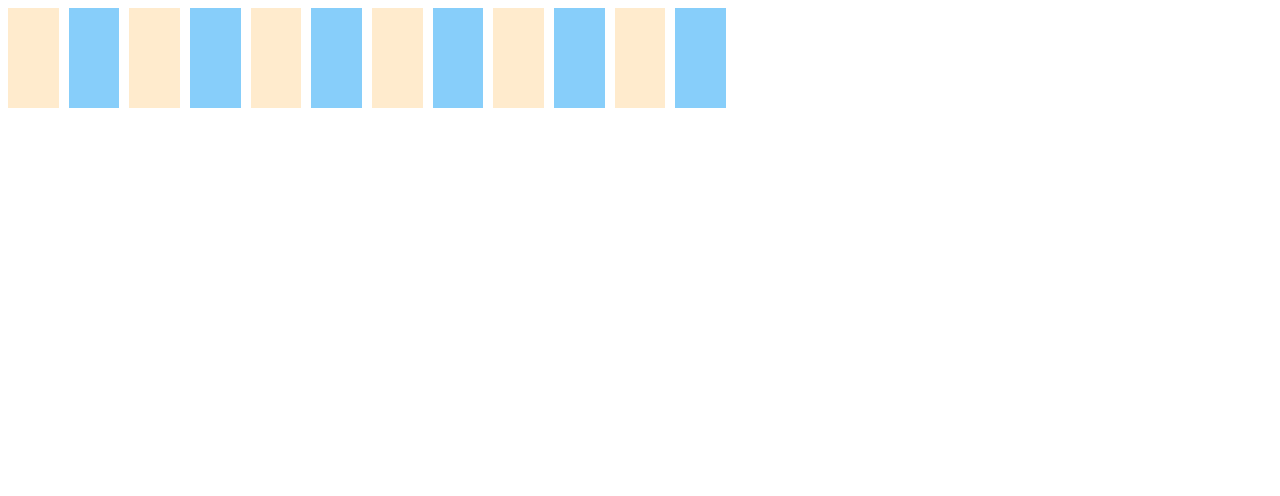
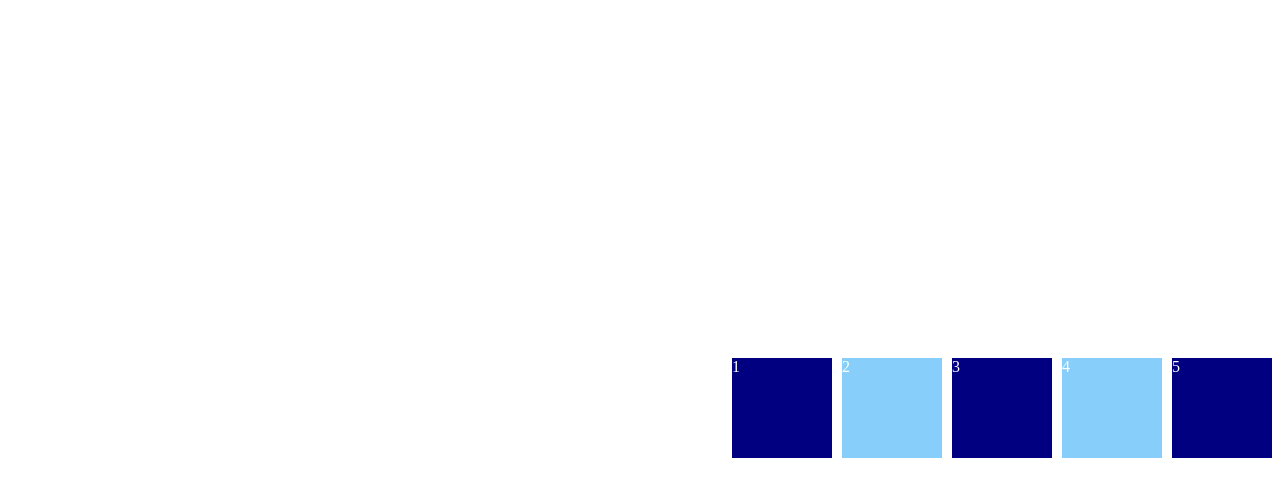
Before and after one commit to callmedevmomo/css-master, a plain HTML site: page grid.html in a window 1280 px wide. Drawn offline with Linux system fonts and the light colour scheme.

Commit message:
Justify Content, Align Content and Place Content

```diff
--- a/grid.html
+++ b/grid.html
@@ -16,7 +16,13 @@
           "content content sidebar"
           "footer footer footer"; */
         /* grid-template-columns: 2fr 1fr 2fr 1fr; */
-        grid-template-columns: repeat(auto-fill, minmax(50px, 1fr));
+        /* grid-template-columns: repeat(auto-fill, minmax(50px, 1fr)); */
+        grid-template-columns: repeat(5, 100px);
+        color: white;
+        height: 100vh;
+        place-content: center end;
+        /* justify-content: center; --> all of it together */
+        /* align-content: center;  --> grid container together*/
       }
       /* .first {
         /* grid-area:header("x")
@@ -26,24 +32,17 @@
         background-color: lightskyblue;
       }
       .box:nth-child(odd) {
-        background-color: blanchedalmond;
+        background-color: navy;
       }
     </style>
   </head>
   <body>
     <div class="father">
-      <div class="box"></div>
-      <div class="box"></div>
-      <div class="box"></div>
-      <div class="box"></div>
-      <div class="box"></div>
-      <div class="box"></div>
-      <div class="box"></div>
-      <div class="box"></div>
-      <div class="box"></div>
-      <div class="box"></div>
-      <div class="box"></div>
-      <div class="box"></div>
+      <div class="box">1</div>
+      <div class="box">2</div>
+      <div class="box">3</div>
+      <div class="box">4</div>
+      <div class="box">5</div>
     </div>
   </body>
 </html>
```
